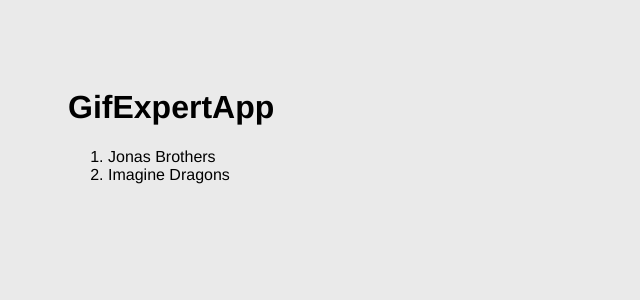
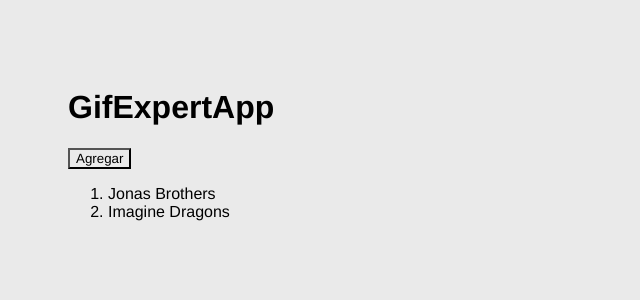
Before and after one commit to shounas99/gif-expertApp, a React (Vite) app: page / in a window 1280 px wide. Shown: the top 300 px of the page, without its empty margins (0-640 px from the left). Built offline with nearby package versions, Linux system fonts and the light colour scheme.

Commit message:
feat: add new category

```diff
--- a/src/GifExpertApp.jsx
+++ b/src/GifExpertApp.jsx
@@ -3,14 +3,19 @@
 export const GifExpertApp = () => {
 
   const [ categories, setcategories ] = useState(['Jonas Brothers', 'Imagine Dragons'])
-  console.log('Categories - ', categories);
-
+  const onAddCategory = () => {
+    // categories.push('Twenty one pilots') //- Con push muta el estado, algo que con react NO quiero o deberia usar, por eso aqui hay que tratar de evitar usarlo
+    //uso setCategories lo llamo cuando quiero cambiar las categorias
+    setcategories([...categories, 'Twenty one pilots']) //1st
+    // setcategories( cat => [...cat, 'Twenty One pilots']) //2nd
+  }
 
   return (
     <>
     {/* title */}
         <h1>GifExpertApp</h1>
     {/* input */}
+    <button onClick={ onAddCategory } >Agregar</button>
 
     {/* gif list */}
     <ol>
```
